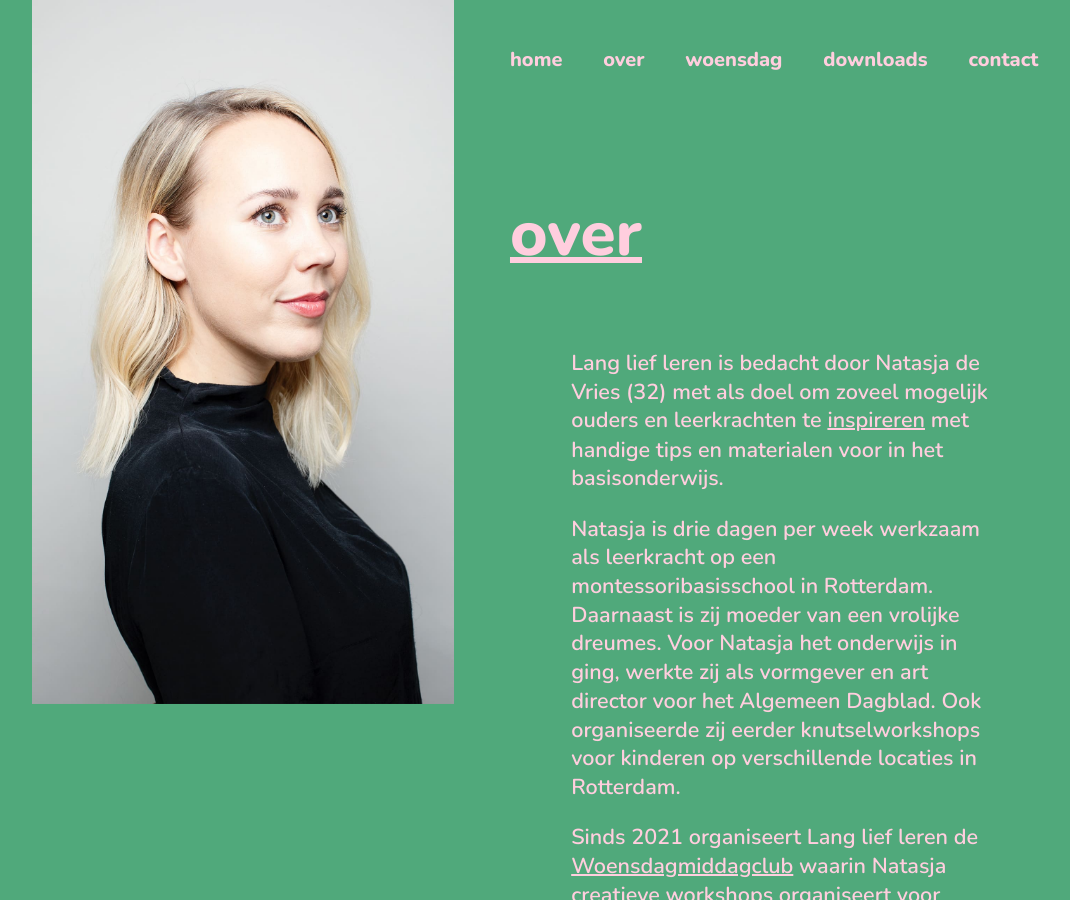
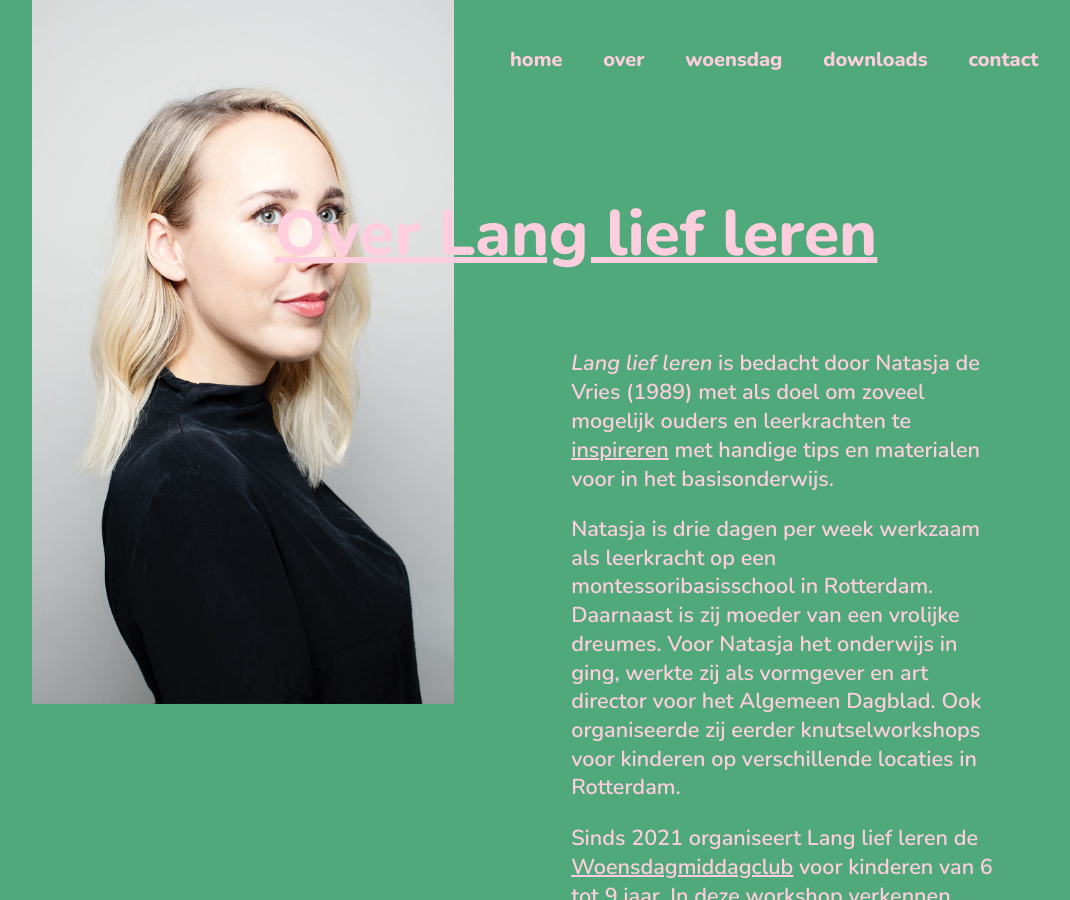
Before and after one commit to holleboom/langliefleren, a Jekyll site: the page built from over/index.md, in a window 1280 px wide and 900 px high. Shown: the whole window, without its empty margins (64-1134 px from the left). Built offline with Jekyll 4.4.1, drawn with Linux system fonts in a browser that asks for light colours; some of the changed text lies outside the part shown.

Commit message:
fix var 2

```diff
--- a/over/index.md
+++ b/over/index.md
@@ -1,11 +1,11 @@
 ---
 layout: subpage
-title: over
+title: Over Lang lief leren
 ---
 
-Lang lief leren is bedacht door Natasja de Vries (32) met als doel om zoveel mogelijk ouders en leerkrachten te [inspireren](https://www.instagram.com/langliefleren/) met handige tips en materialen voor in het basisonderwijs.
+_Lang lief leren_ is bedacht door Natasja de Vries (1989) met als doel om zoveel mogelijk ouders en leerkrachten te [inspireren](https://www.instagram.com/langliefleren/) met handige tips en materialen voor in het basisonderwijs.
 
 Natasja is drie dagen per week werkzaam als leerkracht op een montessoribasisschool in Rotterdam. Daarnaast is zij moeder van een vrolijke dreumes.
 Voor Natasja het onderwijs in ging, werkte zij als vormgever en art director voor het Algemeen Dagblad. Ook organiseerde zij eerder knutselworkshops voor kinderen op verschillende locaties in Rotterdam.
 
-Sinds 2021 organiseert Lang lief leren de [Woensdagmiddagclub](/woensdagmiddagclub) waarin Natasja creatieve workshops organiseert voor kinderen van 6 tot 9 jaar. In de workshops verkennen kinderen op een speelse manier een onderwerp door middel van creatief denken en experimenteren.
+Sinds 2021 organiseert Lang lief leren de [Woensdagmiddagclub](/woensdagmiddagclub) voor kinderen van 6 tot 9 jaar. In deze workshop verkennen kinderen op een speelse manier een onderwerp door middel van creatief denken en experimenteren.
```
Also changed, not shown: woensdagmiddagclub/index.md (+1 -1 lines).
